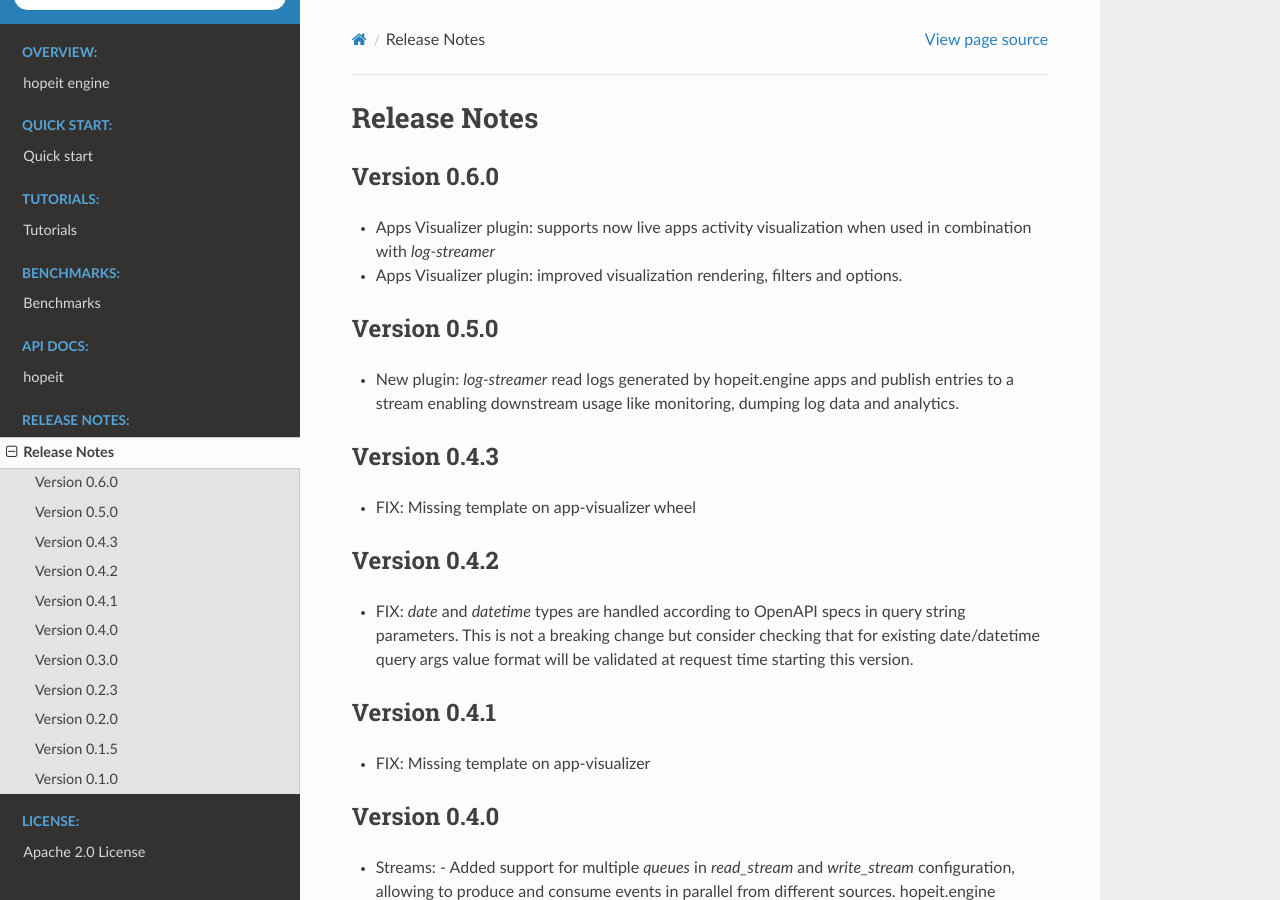
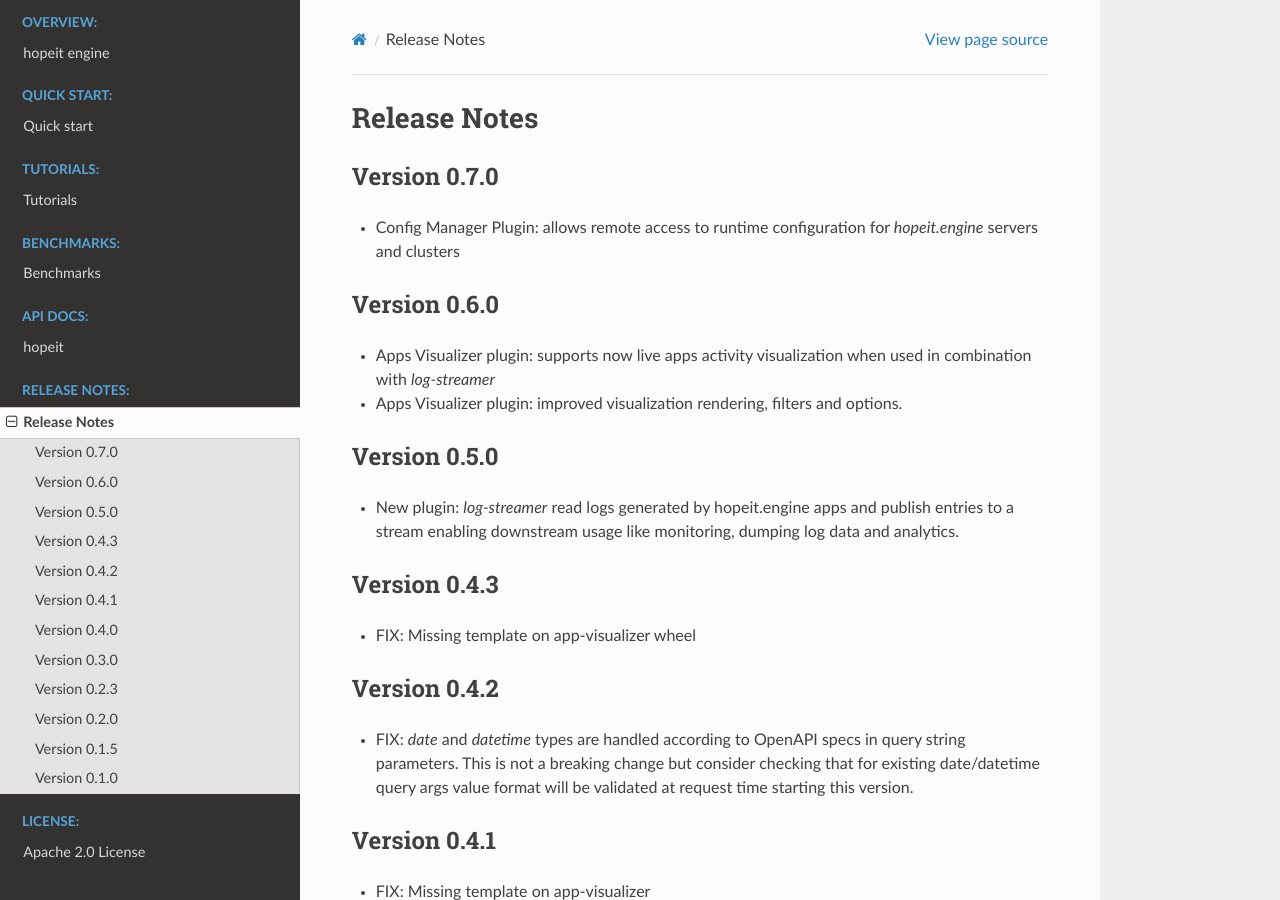
Before and after one commit to hopeit-git/hopeit.engine, a Sphinx documentation site: the page built from docs/source/release-notes.rst, in a window 1280 px wide and 900 px high. Built offline with Sphinx 7.4.7 and the Read the Docs theme 2.0.0, drawn with Linux system fonts in a browser that asks for light colours; pages that are not in the unit, such as notebooks, are missing from menus.

Commit message:
Release 0.7.0

```diff
--- a/docs/source/release-notes.rst
+++ b/docs/source/release-notes.rst
@@ -1,5 +1,11 @@
 Release Notes
 =============
+
+
+Version 0.7.0
+_____________
+- Config Manager Plugin: allows remote access to runtime configuration for `hopeit.engine` servers and clusters
+
 
 Version 0.6.0
 _____________
--- a/engine/src/hopeit/server/version.py
+++ b/engine/src/hopeit/server/version.py
@@ -8,7 +8,7 @@
 import sys
 
 ENGINE_NAME = "hopeit.engine"
-ENGINE_VERSION = "0.6.0"
+ENGINE_VERSION = "0.7.0"
 
 # Major.Minor version to be used in App versions and Api endpoints for Apps/Plugins
 APPS_API_VERSION = '.'.join(ENGINE_VERSION.split('.')[0:2])
```
Also changed, not shown: docs/source/benchmark/dedicated.rst (+12 -12 lines), plugins/ops/config-manager/README.md, 7 other files.
